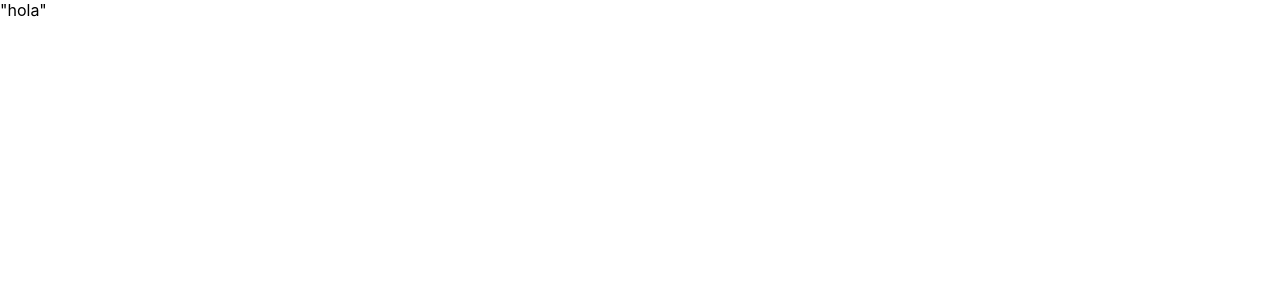
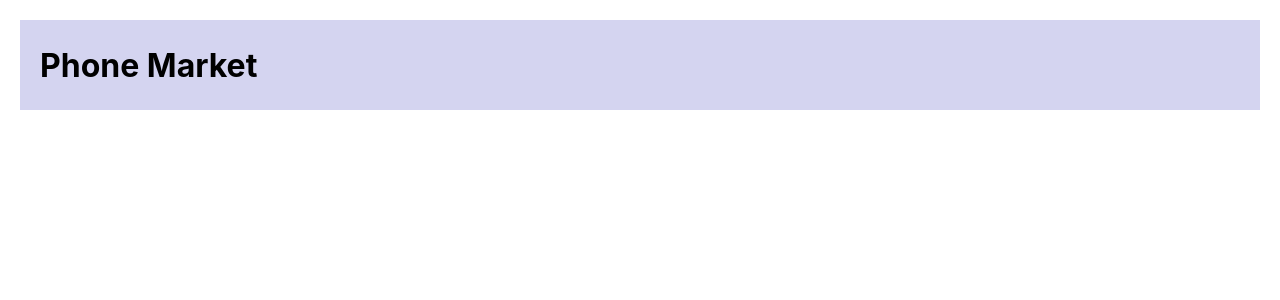
Before and after one commit to silviademiguel7/MarketMobile, a React (Create React App) app: page / in a window 1280 px wide. Shown: the top 300 px of the page. Built offline with nearby package versions, Linux system fonts and the light colour scheme.

Commit message:
crea cabecera

```diff
--- a/src/App.scss
+++ b/src/App.scss
@@ -1,38 +1,12 @@
-.App {
-  text-align: center;
+.App-wrapper {
+  padding: 20px;
+  margin: auto;
 }
-
-.App-logo {
-  height: 40vmin;
-  pointer-events: none;
+.header {
+  background-color: rgb(212, 212, 240);
+  height: 50px;
+  padding: 20px;
+  display: flex;
+  align-items: center;
+  margin-bottom: 10px;
 }
-
-@media (prefers-reduced-motion: no-preference) {
-  .App-logo {
-    animation: App-logo-spin infinite 20s linear;
-  }
-}
-
-.App-header {
-  background-color: #282c34;
-  min-height: 100vh;
-  display: flex;
-  flex-direction: column;
-  align-items: center;
-  justify-content: center;
-  font-size: calc(10px + 2vmin);
-  color: white;
-}
-
-.App-link {
-  color: #61dafb;
-}
-
-@keyframes App-logo-spin {
-  from {
-    transform: rotate(0deg);
-  }
-  to {
-    transform: rotate(360deg);
-  }
-}
--- a/src/App.tsx
+++ b/src/App.tsx
@@ -1,7 +1,14 @@
 import "./App.scss";
 
 function App() {
-  return <div>"hola"</div>;
+  return (
+    <div className="App-wrapper">
+      <header className="header">
+        <h1>Phone Market</h1>
+      </header>
+      <main></main>
+    </div>
+  );
 }
 
 export default App;
```
